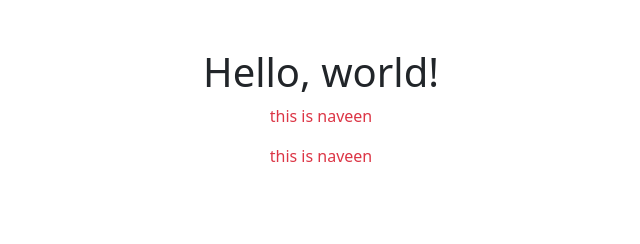
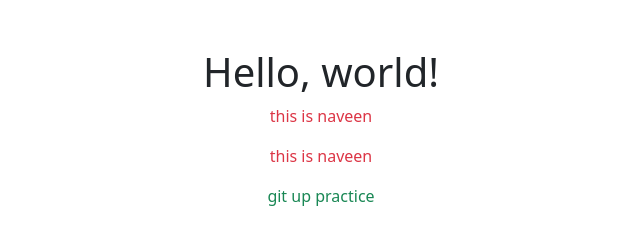
Before and after one commit to sachin-niyana/radial-code, a plain HTML site: page code.html in a window 1280 px wide. Shown: the whole page, without its empty margins (319-959 px from the left). Drawn offline with nearby package versions, Linux system fonts and the light colour scheme.

Commit message:
take main

```diff
--- a/code.html
+++ b/code.html
@@ -13,6 +13,7 @@
         <h1 class="text-center mt-5">Hello, world!</h1>
         <p class="text-danger text-center"> this is naveen</p>
         <p class="text-danger text-center"> this is naveen</p>
+        <p class="text-success text-center"> git up practice </p>
 
         <script src="https://cdn.jsdelivr.net/npm/bootstrap@5.2.3/dist/js/bootstrap.bundle.min.js"
             integrity="sha384-kenU1KFdBIe4zVF0s0G1M5b4hcpxyD9F7jL+jjXkk+Q2h455rYXK/7HAuoJl+0I4"
```
